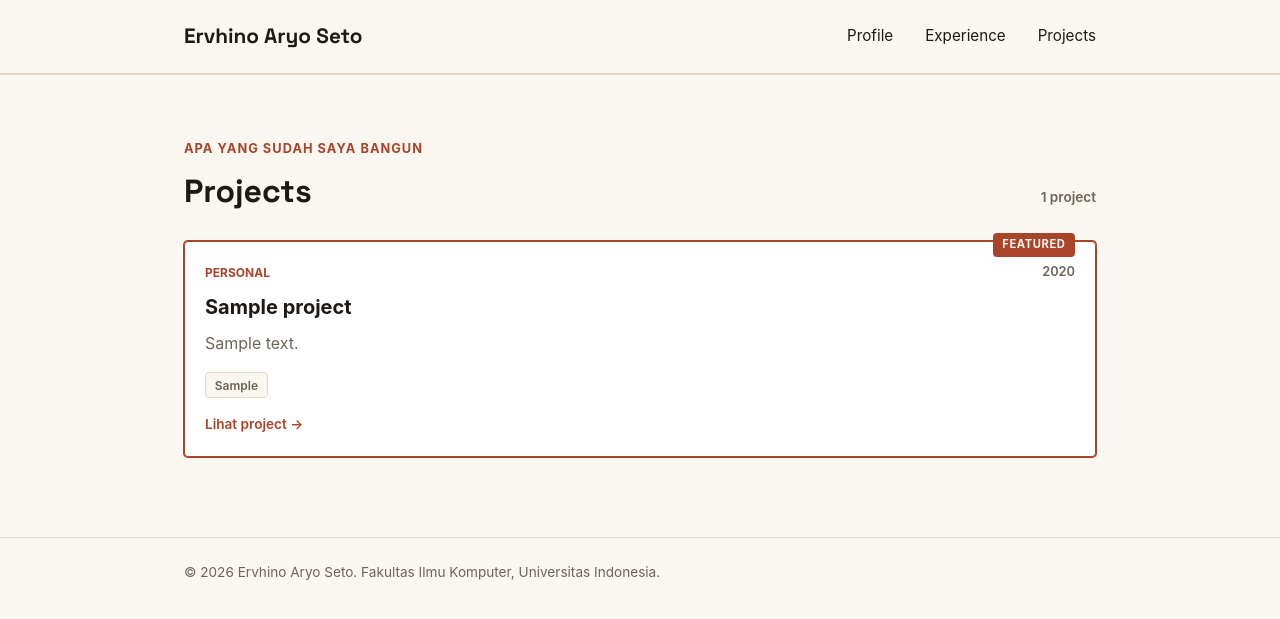
After one commit to ervhinoaryoseto-del/myportofolio, a Django app: page /projects/ in a window 1280 px wide. The commit adds this page. Shown: the top 619 px of the page. Run offline with Django 5.2, Linux system fonts and the light colour scheme; tables that the repository leaves empty hold one stand-in row (values such as "Sample post").

Commit message:
feat: implement MVT ke models project & ganti foto

```diff
--- a/static/css/style.css
+++ b/static/css/style.css
@@ -366,3 +366,139 @@ h1, .brand {
     font-size: 0.85rem;
     font-weight: 600;
 }
+
+/* Tugas 2 */
+.projects-section {
+    padding: 4rem 0 5rem;
+    border-top: 1px solid var(--line);
+}
+
+.projects-section h1 {
+    font-size: 2rem;
+}
+
+.projects-heading {
+    display: flex;
+    align-items: baseline;
+    justify-content: space-between;
+    gap: 1rem;
+    margin: 0.4rem 0 1.5rem;
+    flex-wrap: wrap;
+}
+
+.projects-heading h1 {
+    margin: 0;
+}
+
+.projects-count {
+    font-size: 0.85rem;
+    color: var(--text-muted);
+    font-weight: 600;
+}
+
+.projects-grid {
+    display: grid;
+    grid-template-columns: repeat(auto-fit, minmax(260px, 1fr));
+    gap: 1rem;
+}
+
+.project-card {
+    position: relative;
+    padding: 1.25rem;
+    background-color: #fff;
+    border: 1px solid var(--line);
+    border-radius: var(--radius);
+    display: flex;
+    flex-direction: column;
+    transition: border-color 0.2s ease, transform 0.2s ease;
+}
+
+.project-card:hover {
+    border-color: var(--accent);
+}
+
+.project-card--featured {
+    border-color: var(--accent-dark);
+    box-shadow: 0 0 0 1px var(--accent-dark);
+}
+
+.project-featured-badge {
+    position: absolute;
+    top: -0.6rem;
+    right: 1.25rem;
+    background-color: var(--accent-dark);
+    color: var(--paper);
+    font-size: 0.7rem;
+    font-weight: 700;
+    letter-spacing: 0.05em;
+    text-transform: uppercase;
+    padding: 0.2rem 0.6rem;
+    border-radius: var(--radius);
+}
+
+.project-meta {
+    display: flex;
+    justify-content: space-between;
+    align-items: center;
+}
+
+.project-category {
+    color: var(--accent-dark);
+    font-size: 0.75rem;
+    font-weight: 700;
+    text-transform: uppercase;
+}
+
+.project-year {
+    color: var(--text-muted);
+    font-size: 0.8rem;
+    font-weight: 600;
+}
+
+.project-card h2 {
+    margin: 0.5rem 0;
+    font-size: 1.25rem;
+}
+
+.project-description {
+    color: var(--text-muted);
+    flex-grow: 1;
+}
+
+.project-tags {
+    list-style: none;
+    display: flex;
+    flex-wrap: wrap;
+    gap: 0.4rem;
+    margin-top: 1rem;
+}
+
+.project-tag {
+    font-size: 0.75rem;
+    font-weight: 600;
+    color: var(--text-muted);
+    background-color: var(--paper);
+    border: 1px solid var(--line);
+    border-radius: var(--radius);
+    padding: 0.15rem 0.55rem;
+}
+
+.project-link {
+    display: inline-block;
+    margin-top: 1rem;
+    font-size: 0.85rem;
+    font-weight: 600;
+    color: var(--accent-dark);
+    text-decoration: none;
+    align-self: flex-start;
+}
+
+.project-link:hover {
+    text-decoration: underline;
+}
+
+@media (max-width: 600px) {
+    .projects-grid {
+        grid-template-columns: 1fr;
+    }
+}
--- a/templates/experience.html
+++ b/templates/experience.html
@@ -15,8 +15,8 @@
             <a href="{% url 'main:show_main' %}" class="brand">{{ name }}</a>
             <nav>
                 <a href="{% url 'main:show_main' %}">Profile</a>
-                <a href="#educations">Educations</a>
                 <a href="{% url 'main:show_experience' %}">Experience</a>
+                <a href="{% url 'main:projects' %}">Projects</a>
             </nav>
         </div>
     </header>
@@ -46,7 +46,7 @@
                     </article>
                 {% empty %}
                     <p class="empty-state">
-                        Belum ada pengalaman yang ditambahkan.
+                       Belum ada pengalaman yang ditambahkan.
                     </p>
                 {% endfor %}
                 </div>
--- a/templates/index.html
+++ b/templates/index.html
@@ -17,6 +17,7 @@
                 <a href="{% url 'main:show_main' %}">Profile</a>
                 <a href="#educations">Educations</a>
                 <a href="{% url 'main:show_experience' %}">Experience</a>
+                <a href="{% url 'main:projects' %}">Projects</a>
             </nav>
         </div>
     </header>
@@ -30,7 +31,7 @@
                 </div>
                 <div class="hero-photo">
                     <div class="photo-block"></div>
-                    <img class="avatar" src="/static/img/Foto Bergaya.png" alt="Photo of {{ name }}">
+                    <img class="avatar" src="/static/img/Vhino.jpeg" alt="Photo of {{ name }}">
                 </div>
                 <div class="hero-details">
                     <p class="bio">{{ bio }}</p>
--- /dev/null
+++ b/templates/projects.html
@@ -0,0 +1,78 @@
+<!DOCTYPE html>
+<html lang="en">
+<head>
+    <meta charset="UTF-8">
+    <meta name="viewport" content="width=device-width, initial-scale=1.0">
+    <title>Projects - {{ name }}</title>
+    <link rel="preconnect" href="https://fonts.googleapis.com">
+    <link rel="preconnect" href="https://fonts.gstatic.com" crossorigin>
+    <link href="https://fonts.googleapis.com/css2?family=Space+Grotesk:wght@500;700&display=swap" rel="stylesheet">
+    <link rel="stylesheet" href="/static/css/style.css">
+</head>
+<body>
+    <header class="site-header">
+        <div class="container">
+            <a href="{% url 'main:show_main' %}" class="brand">{{ name }}</a>
+            <nav>
+                <a href="{% url 'main:show_main' %}">Profile</a>
+                <a href="{% url 'main:show_experience' %}">Experience</a>
+                <a href="{% url 'main:projects' %}">Projects</a>
+            </nav>
+        </div>
+    </header>
+
+    <main>
+    <section class="projects-section" id="projects">
+        <div class="container">
+            <p class="section-kicker">Apa yang sudah saya bangun</p>
+            <div class="projects-heading">
+                <h1>Projects</h1>
+                {% if project_list %}
+                    <span class="projects-count">{{ project_list|length }} project{{ project_list|length|pluralize }}</span>
+                {% endif %}
+            </div>
+
+            <div class="projects-grid">
+                {% for project in project_list %}
+                    <article class="project-card{% if project.is_featured %} project-card--featured{% endif %}">
+                        {% if project.is_featured %}
+                            <span class="project-featured-badge">Featured</span>
+                        {% endif %}
+                        <div class="project-meta">
+                            <span class="project-category">{{ project.get_category_display }}</span>
+                            <span class="project-year">{{ project.year }}</span>
+                        </div>
+                        <h2>{{ project.title }}</h2>
+                        <p class="project-description">{{ project.description }}</p>
+
+                        {% if project.technology_list %}
+                            <ul class="project-tags">
+                                {% for tech in project.technology_list %}
+                                    <li class="project-tag">{{ tech }}</li>
+                                {% endfor %}
+                            </ul>
+                        {% endif %}
+
+                        {% if project.project_url %}
+                            <a href="{{ project.project_url }}" class="project-link" target="_blank" rel="noopener noreferrer">
+                                Lihat project &rarr;
+                            </a>
+                        {% endif %}
+                    </article>
+                {% empty %}
+                    <p class="empty-state">
+                        Belum ada project yang ditambahkan.
+                    </p>
+                {% endfor %}
+            </div>
+        </div>
+    </section>
+    </main>
+
+    <footer class="site-footer">
+        <div class="container">
+            <p>&copy; 2026 {{ name }}. Fakultas Ilmu Komputer, Universitas Indonesia.</p>
+        </div>
+    </footer>
+</body>
+</html>
```
Also changed, not shown: static/img/Foto Bergaya.png (deleted), static/img/Vhino.jpeg (added).
